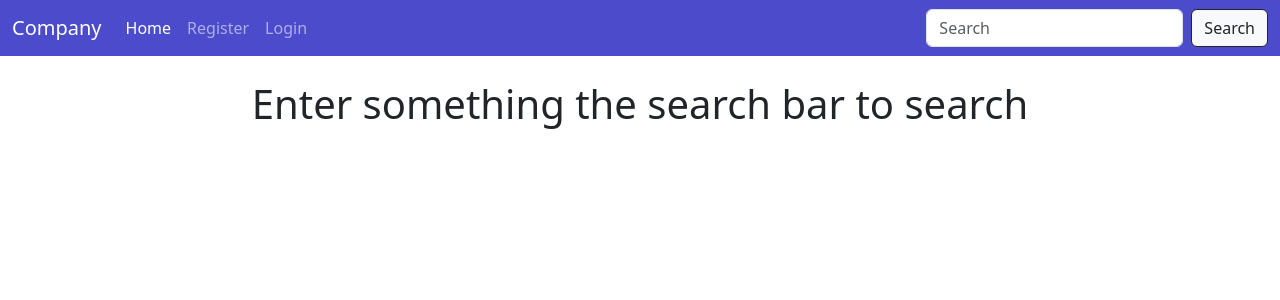
After one commit to rachit0714/djangoCRM, a Django app: page /search/ in a window 1280 px wide. The commit adds this page. Shown: the top 300 px of the page. Run offline with Django 4.2, Linux system fonts and the light colour scheme.

Commit message:
Implemented Search feature

```diff
--- a/dcrm/settings.py
+++ b/dcrm/settings.py
@@ -24,8 +24,8 @@ SECRET_KEY = 'django-insecure-rr-fps5asq1ms#9u@5t-$*ca_7c)eo@_0-^ggem$dvwxk5wtb!
 
 # SECURITY WARNING: don't run with debug turned on in production!
 DEBUG = True
-
-ALLOWED_HOSTS = []
+# '192.168.2.23'
+ALLOWED_HOSTS = [ 'localhost', '192.168.2.23']
 
 
 # Application definition
--- a/webapp/templates/add_client.html
+++ b/webapp/templates/add_client.html
@@ -1,7 +1,6 @@
 {% extends 'layout.html' %}
 
 {% block body %}
-
 <h1> Add Client </h1>
 <form method="POST" action="{% url 'add_client' %}">
     {% csrf_token %}
@@ -9,5 +8,6 @@
 
     <button type="submit" class="btn btn-success">Add Record</button>
     <a class="btn btn-danger" href="{% url 'clients' %}">Cancel</a>
+
 </form>
 {% endblock %}
--- a/webapp/templates/navbar.html
+++ b/webapp/templates/navbar.html
@@ -18,9 +18,10 @@
             <li><a class="nav-link" href="#">Login</a></li>
           {% endif %}
         </ul>
-        <form class="d-flex" role="search">
-          <input class="form-control me-2" type="search" placeholder="Search" aria-label="Search">
-          <button class="btn btn-outline-success" type="submit">Search</button>
+        <form class="d-flex" role="search" method="POST" action="{% url 'search' %}">
+          {% csrf_token %}
+          <input class="form-control me-2" type="search" placeholder="Search" aria-label="Search" name="search_input">
+          <button class="btn btn-light btn-outline-dark"  type="submit">Search</button>
         </form>
       </div>
     </div>
--- /dev/null
+++ b/webapp/templates/search.html
@@ -0,0 +1,28 @@
+{% extends 'layout.html' %}
+
+{% block body %}
+
+
+{% if search_input %}
+    <center><h1> Search results for {{ search_input }}: </h1></center>
+    {% if clients %}
+        <h2> Results from Client names </h2>
+        {% for client in clients %}
+            <a href="/clients/{{ client.id }}">{{ client }} - {{ client.id }}</a>
+            </br>
+        {% endfor %}
+    {% endif %}
+    {% if addresses %}
+        <h2> Results from Client addresses </h2>
+        {% for address in addresses %}
+            <a href="/clients/{{ address.id }}">{{ address.address }}, {{ address.city }}, {{ address.province }}</a>
+            </br>
+        {% endfor %}
+    {% endif %}
+
+    </br>
+{% else  %}
+    <center><h1> Enter something the search bar to search </h1></center>
+
+{% endif %}
+{% endblock %}
--- a/webapp/urls.py
+++ b/webapp/urls.py
@@ -11,4 +11,5 @@ urlpatterns = [
     path('delete_client/<int:pk>', views.delete_client, name='delete_client'),
     path('add_client/', views.add_client, name='add_client'),
     path('update_client/<int:pk>', views.update_client, name='update_client'),
+    path('search/', views.search, name='search'),
 ]
--- a/webapp/views.py
+++ b/webapp/views.py
@@ -57,8 +57,12 @@ def get_clients(request):
 
 def client_record(request, pk):
     if request.user.is_authenticated:
-        client_record = Record.objects.get(id=pk)
-        return render(request, 'record.html', {'client': client_record})
+        try:
+            client_record = Record.objects.get(id=pk)
+            return render(request, 'record.html', {'client': client_record})
+        except:
+            messages.success(request, f"There is no client with id {pk}")
+            return redirect('clients')
     else:
         messages.success(request, "You must be logged in to view that page.")
         return redirect('home')
@@ -78,12 +82,16 @@ def delete_client(request, pk):
 def add_client(request):
     form = AddRecordForm(request.POST or None)
     if request.user.is_authenticated:
-        if request.method == "POST":
-            if form.is_valid():
-                add_record = form.save()
-                messages.success(request, "Record Added...")
-                return redirect("clients")
-        return render(request, 'add_client.html', {'form': form})
+        if request.user.is_staff:
+            if request.method == "POST":
+                if form.is_valid():
+                    add_record = form.save()
+                    messages.success(request, "Record Added...")
+                    return redirect("clients")
+            return render(request, 'add_client.html', {'form': form})
+        else:
+            messages.success(request, "You must be staff to add clients")
+            return redirect("clients")
     else:
         messages.success(request, "You must be logged in")
         return redirect('home')
@@ -100,3 +108,12 @@ def update_client(request, pk):
     else:
         messages.success(request, "You must be logged in")
         return redirect('home')
+
+def search(request):
+    if request.method == "POST":
+        input = request.POST['search_input']
+        clients_results = Record.objects.filter(first_name__contains=input) | Record.objects.filter(last_name__contains=input)
+        address_results = Record.objects.filter(address__contains=input) | Record.objects.filter(city__contains=input) | Record.objects.filter(province__contains=input)
+        return render(request, 'search.html', {'search_input': input, 'clients': clients_results, 'addresses': address_results})
+    else:
+        return render(request, 'search.html', {})
```
